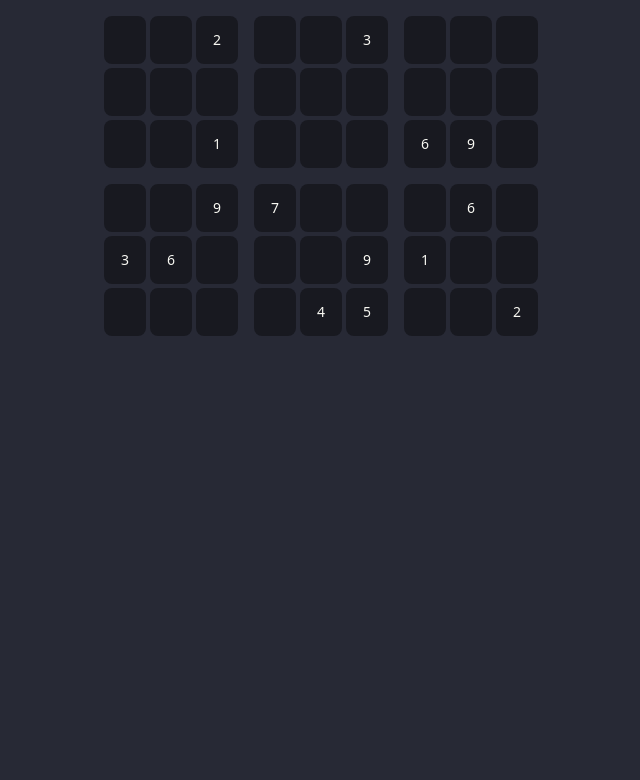
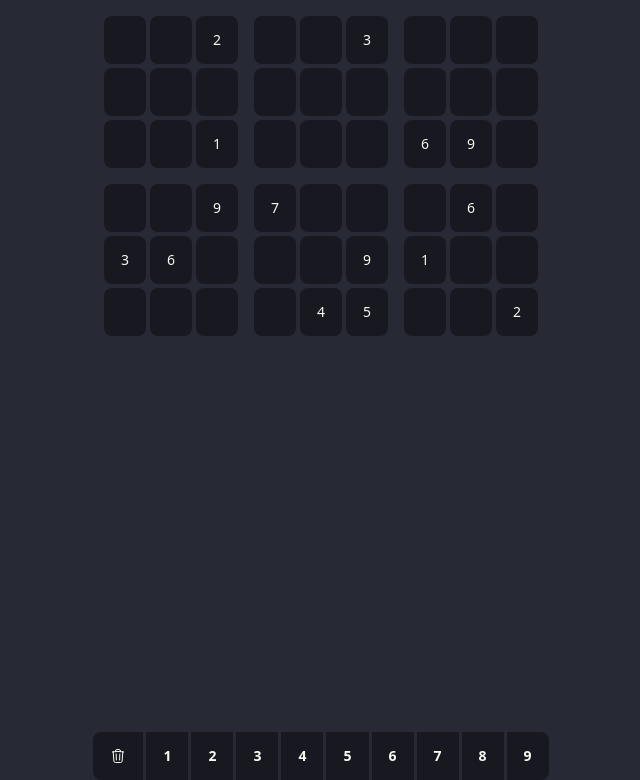
Before and after one commit to johnsonyuw/sudoku-rho, a Next.js app: page / in a window 1280 px wide. Shown: the part 612-1392 px from the top of the page, without its empty margins (319-959 px from the left). Before the commit the page ends 1344 px from the top, so only its background shows below. Built offline with nearby package versions, Linux system fonts and the light colour scheme.

Commit message:
feat: Board context and new input method added

```diff
--- a/components/sudoku.tsx
+++ b/components/sudoku.tsx
@@ -1,32 +1,53 @@
 "use client";
+import useBoard, { BoardProvider } from "@/contexts/boardContext";
 import usePuzzle from "@/contexts/puzzleContext";
-import { chunk } from "underscore";
+import { chunk, range } from "underscore";
+import { TrashIcon } from "@heroicons/react/24/outline";
 
 export default function SudokuSection() {
   return (
-    <section>
-      <SudokuBoard />
-    </section>
+    <BoardProvider>
+      {/* TODO: Make it responsive */}
+      <section>
+        <SudokuBoard />
+        <SudokuInputs />
+      </section>
+    </BoardProvider>
   );
 }
 
 function SudokuBoard() {
-  const board = usePuzzle().state.sudoku;
+  const {
+    state: { sudoku: puzzleBoard },
+    dispatch,
+  } = usePuzzle();
+  const { focusedCell } = useBoard().state;
+  const handleKeyDown = (e: React.KeyboardEvent<HTMLDivElement>) => {
+    if (focusedCell === null) return;
+    const [x, y] = focusedCell;
+    if (e.key === "Backspace")
+      dispatch({ type: "UPDATE_SUDOKU", payload: { x, y, value: 0 } });
+    const value = parseInt(e.key);
+    if (isNaN(value)) return;
+    dispatch({ type: "UPDATE_SUDOKU", payload: { x, y, value } });
+  };
   return (
-    <div className="grid aspect-square content-center gap-4">
-      {chunk(board, 3).map((rowChunk, x) => (
+    <div
+      className="grid aspect-square content-center gap-4"
+      onKeyDown={handleKeyDown}
+    >
+      {range(3).map((x) => (
         <div
           key={x}
           className="flex flex-col items-center justify-center gap-1"
         >
-          {rowChunk.map((row, i) => (
+          {range(3).map((i) => (
             <div className="grid grid-cols-3 gap-4" key={`${i}${x}`}>
-              {chunk(row, 3).map((colChunk, y) => (
+              {range(3).map((y) => (
                 <div className="flex justify-center gap-1" key={`${i}${y}`}>
-                  {colChunk.map((value, j) => (
+                  {range(3).map((j) => (
                     <SudokuCell
                       key={`${i}${y}${j}`}
-                      value={value}
                       idx={[x * 3 + i, y * 3 + j]}
                     />
                   ))}
@@ -40,21 +61,52 @@ function SudokuBoard() {
   );
 }
 
-function SudokuCell({
-  value = 0,
-  idx,
-}: {
-  value: number;
-  idx: [number, number];
-}) {
+// TODO: Remove value prop and use idx to get value from puzzle
+function SudokuCell({ idx }: { idx: [number, number] }) {
+  const value = usePuzzle().state.sudoku[idx[0]][idx[1]];
+  const { dispatch } = useBoard();
+  const handleFocus = () => {
+    dispatch({ type: "SET_FOCUSED_CELL", payload: idx });
+  };
   return (
     <>
       <button
         className="btn-ghost btn bg-base-200 font-medium"
-        onFocus={() => console.log(idx)}
+        onClick={handleFocus}
+        onFocus={handleFocus}
       >
         <span className={value === 0 ? "invisible" : "visible"}>{value}</span>
       </button>
     </>
   );
 }
+
+function SudokuInputs() {
+  return (
+    <div className="join w-full justify-center gap-1">
+      {Array(10)
+        .fill(0)
+        .map((_, value) => (
+          <InputButton key={value} value={value} />
+        ))}
+    </div>
+  );
+}
+
+function InputButton({ value }: { value: number }) {
+  const { focusedCell } = useBoard().state;
+  const { dispatch } = usePuzzle();
+  const handleClick = () => {
+    if (focusedCell === null) return;
+    const [x, y] = focusedCell;
+    dispatch({ type: "UPDATE_SUDOKU", payload: { x, y, value } });
+  };
+  return (
+    <button
+      className="btn-ghost join-item btn bg-base-200"
+      onClick={handleClick}
+    >
+      {value === 0 ? <TrashIcon className="h-4 w-4" /> : value}
+    </button>
+  );
+}
--- /dev/null
+++ b/contexts/boardContext.tsx
@@ -0,0 +1,66 @@
+"use client";
+
+import { Dispatch, createContext, useContext, useReducer } from "react";
+
+type BoardStateType = {
+  focusedCell: [number, number] | null;
+};
+
+const initialState: BoardStateType = {
+  focusedCell: null,
+};
+
+type BoardActionType =
+  | {
+      type: "SET_FOCUSED_CELL";
+      payload: [number, number];
+    }
+  | {
+      type: "UNFOCUS_CELL";
+    };
+
+function Board(state: BoardStateType, action: BoardActionType) {
+  if (process.env.NODE_ENV === "development")
+    console.log("[BOARD]", { state, action });
+  const newState: BoardStateType = { ...state };
+  switch (action.type) {
+    case "SET_FOCUSED_CELL":
+      // handle duplicate focus
+      if (
+        action.payload[0] === state.focusedCell?.[0] &&
+        action.payload[1] === state.focusedCell?.[1]
+      )
+        return state;
+      newState.focusedCell = action.payload;
+      return newState;
+    case "UNFOCUS_CELL":
+      newState.focusedCell = null;
+    default:
+      return state;
+  }
+}
+
+const BoardContext = createContext<{
+  state: BoardStateType;
+  dispatch: Dispatch<BoardActionType>;
+}>({
+  state: initialState,
+  dispatch: () => null,
+});
+
+export const BoardProvider = ({ children }: { children: React.ReactNode }) => {
+  const [state, dispatch] = useReducer(Board, initialState);
+  return (
+    <BoardContext.Provider value={{ state, dispatch }}>
+      {children}
+    </BoardContext.Provider>
+  );
+};
+
+export default function useBoard() {
+  const context = useContext(BoardContext);
+  if (context === undefined) {
+    throw new Error("useBoard must be used within a BoardProvider");
+  }
+  return context;
+}
--- a/contexts/puzzleContext.tsx
+++ b/contexts/puzzleContext.tsx
@@ -22,8 +22,8 @@ type PuzzleActionType =
   | {
       type: "UPDATE_SUDOKU";
       payload: {
-        row: number;
-        col: number;
+        x: number;
+        y: number;
         value: number;
       };
     };
@@ -42,10 +42,8 @@ function Sudoku(state: PuzzleStateType, action: PuzzleActionType) {
     case "UPDATE_SUDOKU":
       // TODO: Optimize this
       newState.sudoku = [...state.sudoku];
-      newState.sudoku[action.payload.row] = [
-        ...state.sudoku[action.payload.row],
-      ];
-      newState.sudoku[action.payload.row][action.payload.col] =
+      newState.sudoku[action.payload.x] = [...state.sudoku[action.payload.x]];
+      newState.sudoku[action.payload.x][action.payload.y] =
         action.payload.value;
       return newState;
     default:
--- a/package.json
+++ b/package.json
@@ -10,6 +10,7 @@
     "lint": "next lint"
   },
   "dependencies": {
+    "@heroicons/react": "^2.0.18",
     "@types/node": "20.3.1",
     "@types/react": "18.2.12",
     "@types/react-dom": "18.2.5",
```
Also changed, not shown: 1 other file (tests, documents, lock files or other folders).
